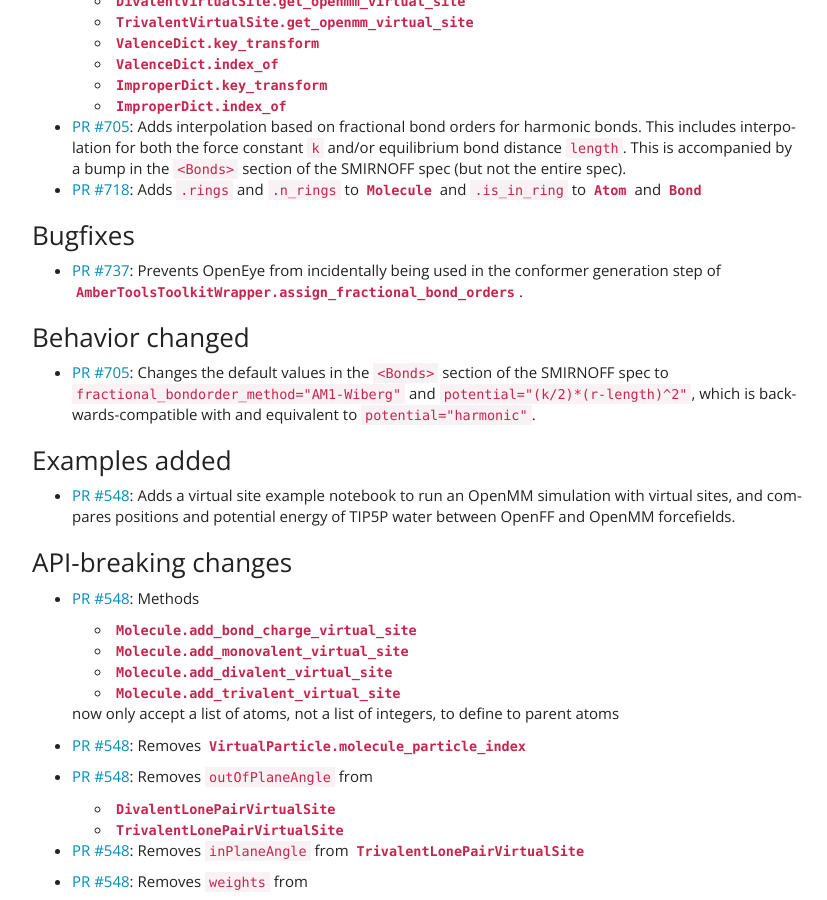
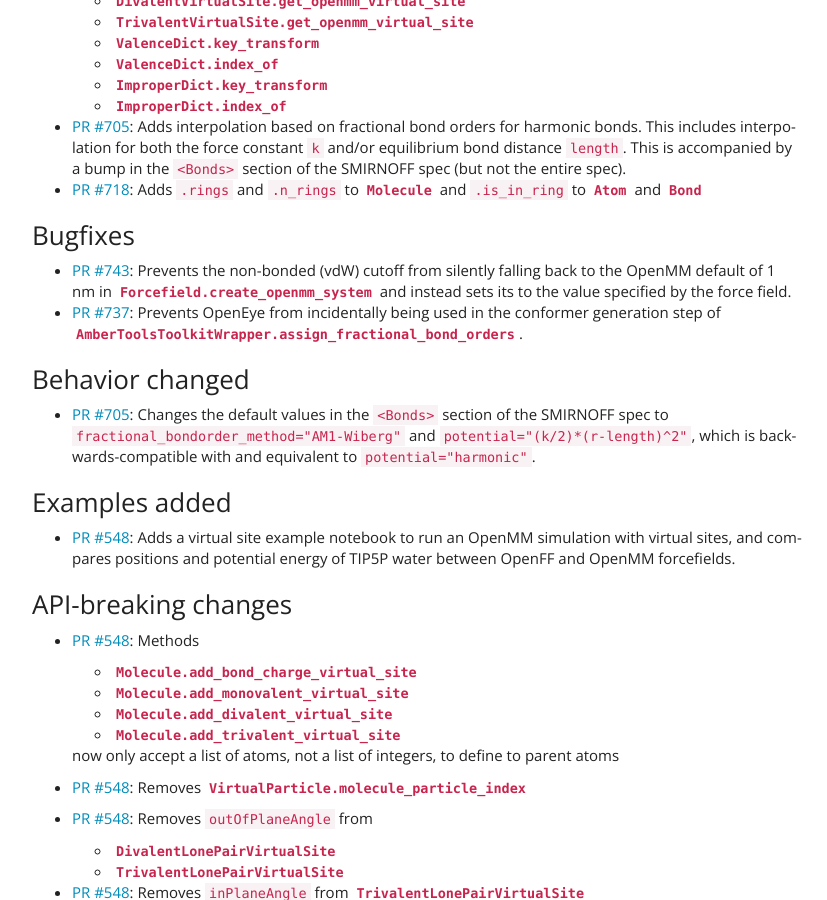
Before and after one commit to openforcefield/openff-toolkit, a Sphinx documentation site: the page built from docs/releasehistory.rst, in a window 1280 px wide and 900 px high, scrolled down 2840 px. Shown: the whole window, without its empty margins (38-865 px from the left). Built offline with Sphinx 7.4.7, drawn with Linux system fonts in a browser that asks for light colours.

Commit message:
Docs: Upate changelog

```diff
--- a/docs/releasehistory.rst
+++ b/docs/releasehistory.rst
@@ -97,6 +97,11 @@ New features
 
 Bugfixes
 """""""""
+- `PR #743 <https://github.com/openforcefield/openforcefield/pull/743>`_: Prevents the non-bonded
+  (vdW) cutoff from silently falling back to the OpenMM default of 1 nm in
+  :py:meth:`Forcefield.create_openmm_system
+  <openforcefield.typing.engines.smirnoff.forcefield.ForceField.create_openmm_system>` and instead
+  sets its to the value specified by the force field.
 - `PR #737 <https://github.com/openforcefield/openforcefield/pull/737>`_: Prevents OpenEye from
   incidentally being used in the conformer generation step of
   :py:class:`AmberToolsToolkitWrapper.assign_fractional_bond_orders
```
